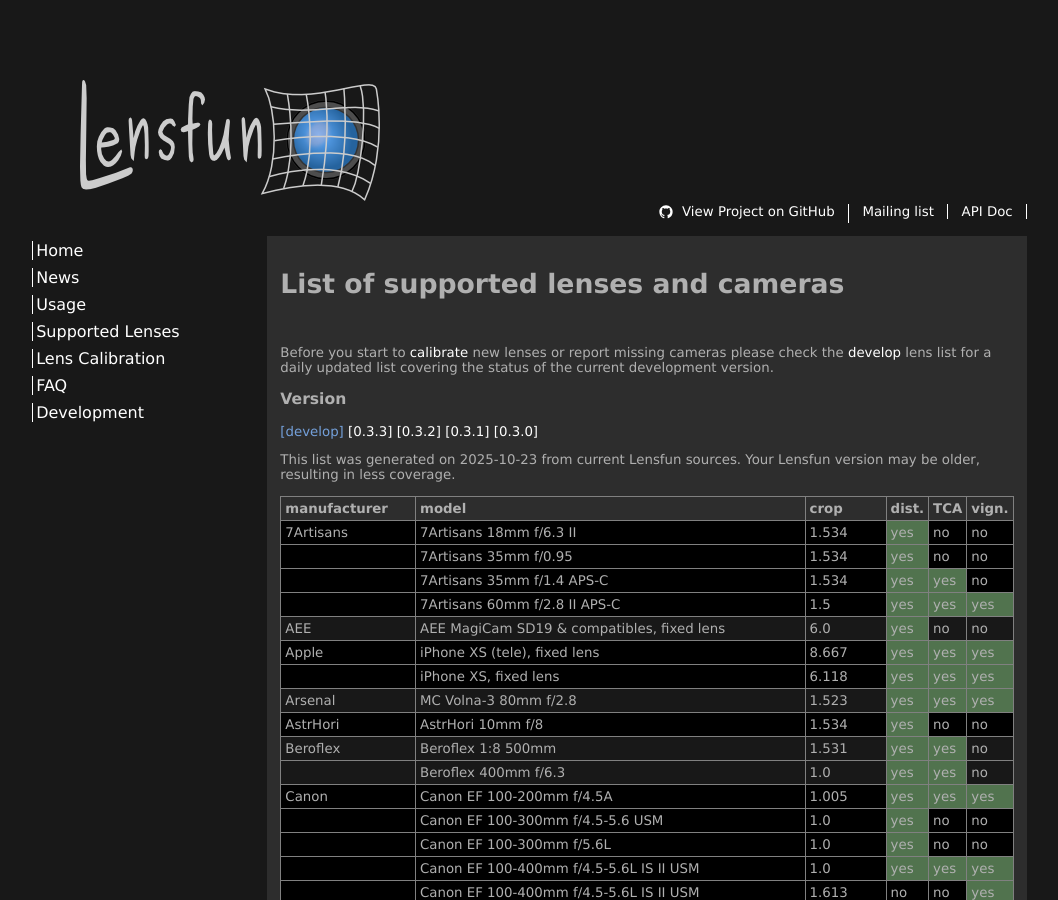
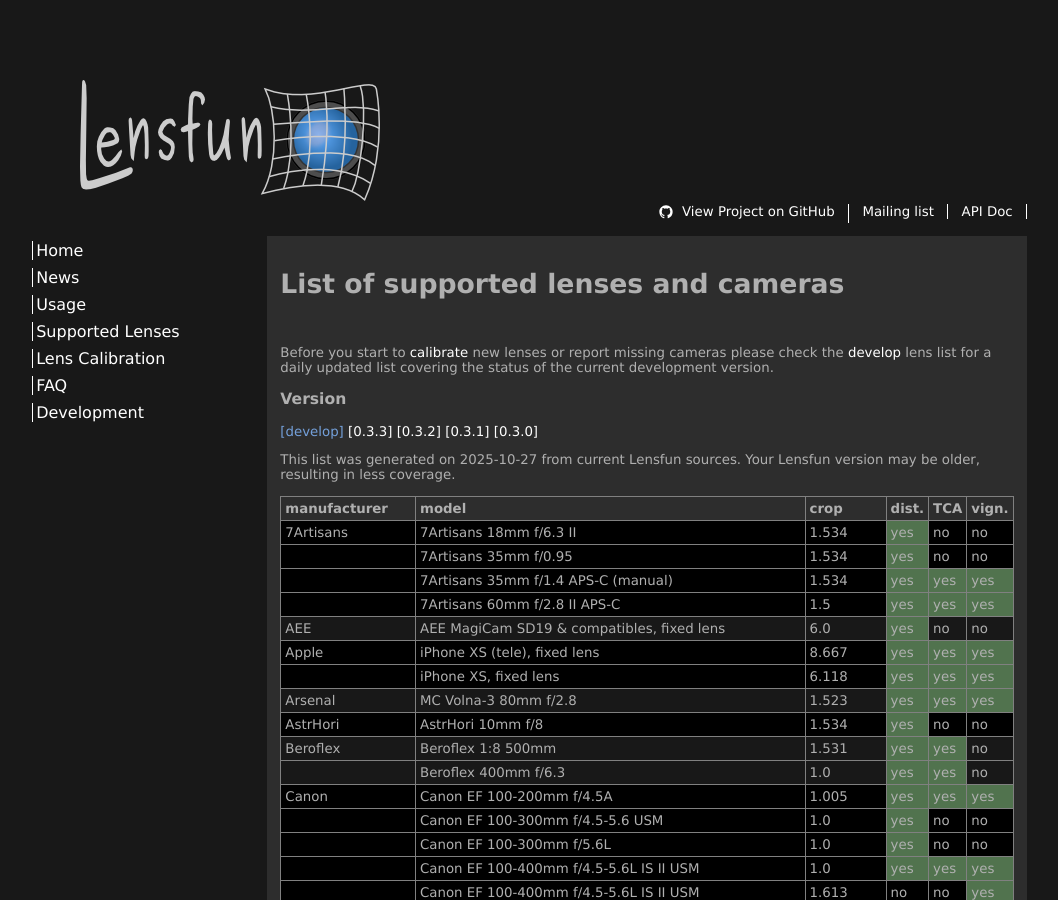
Before and after one commit to lensfun/lensfun.github.io, a Jekyll site: the page built from _posts/lenslist/2999-12-31-Lenslist-master.md, in a window 1280 px wide and 900 px high. Shown: the whole window, without its empty margins (49-1107 px from the left). Built offline with Jekyll 4.4.1, drawn with Linux system fonts in a browser that asks for light colours.

Commit message:
Update master lens list from GitHub Actions

```diff
--- a/_posts/lenslist/2999-12-31-Lenslist-master.md
+++ b/_posts/lenslist/2999-12-31-Lenslist-master.md
@@ -6,11 +6,11 @@ version_tag: develop
 ---
 
 {% include lenslist-overview.md %}
-This list was generated on 2025-10-23 from current Lensfun sources. Your Lensfun version may be older, resulting in less coverage.
+This list was generated on 2025-10-27 from current Lensfun sources. Your Lensfun version may be older, resulting in less coverage.
 <table border='1'><thead><tr><th>manufacturer</th><th>model</th><th>crop</th><th>dist.</th><th>TCA</th><th>vign.</th></tr></thead><tbody>
 <tr class="lenslist-bg1"><td>7Artisans</td><td>7Artisans 18mm f/6.3 II</td><td>1.534</td><td class="lenslist-highlight lenslist-check">yes</td><td class="lenslist-check">no</td><td class="lenslist-check">no</td></tr>
 <tr class="lenslist-bg1"><td></td><td>7Artisans 35mm f/0.95</td><td>1.534</td><td class="lenslist-highlight lenslist-check">yes</td><td class="lenslist-check">no</td><td class="lenslist-check">no</td></tr>
-<tr class="lenslist-bg1"><td></td><td>7Artisans 35mm f/1.4 APS-C</td><td>1.534</td><td class="lenslist-highlight lenslist-check">yes</td><td class="lenslist-highlight lenslist-check">yes</td><td class="lenslist-check">no</td></tr>
+<tr class="lenslist-bg1"><td></td><td>7Artisans 35mm f/1.4 APS-C (manual)</td><td>1.534</td><td class="lenslist-highlight lenslist-check">yes</td><td class="lenslist-highlight lenslist-check">yes</td><td class="lenslist-highlight lenslist-check">yes</td></tr>
 <tr class="lenslist-bg1"><td></td><td>7Artisans 60mm f/2.8 II APS-C</td><td>1.5</td><td class="lenslist-highlight lenslist-check">yes</td><td class="lenslist-highlight lenslist-check">yes</td><td class="lenslist-highlight lenslist-check">yes</td></tr>
 <tr class="lenslist-bg2"><td>AEE</td><td>AEE MagiCam SD19 & compatibles, fixed lens</td><td>6.0</td><td class="lenslist-highlight lenslist-check">yes</td><td class="lenslist-check">no</td><td class="lenslist-check">no</td></tr>
 <tr class="lenslist-bg1"><td>Apple</td><td>iPhone XS (tele), fixed lens</td><td>8.667</td><td class="lenslist-highlight lenslist-check">yes</td><td class="lenslist-highlight lenslist-check">yes</td><td class="lenslist-highlight lenslist-check">yes</td></tr>
```
